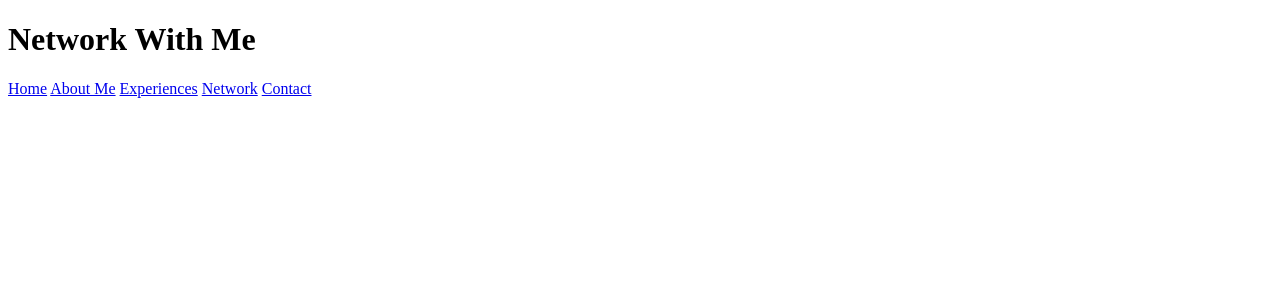
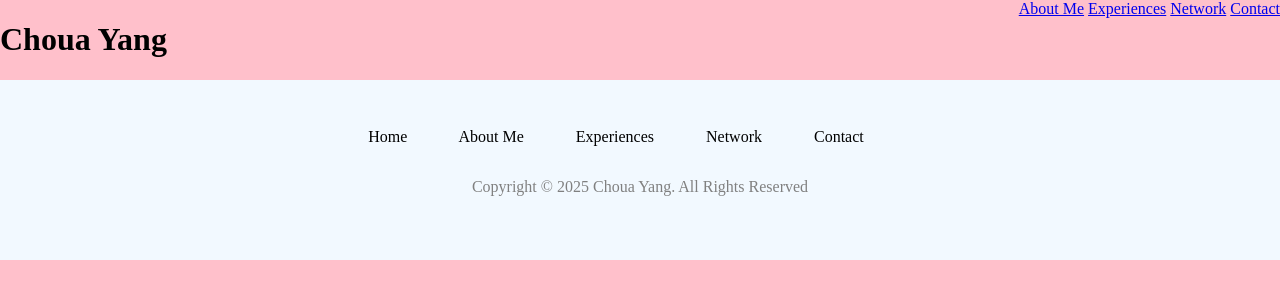
Before and after one commit to Khaun02/choua-portfolio-site, a plain HTML site: page network.html in a window 1280 px wide. Drawn offline with Linux system fonts and the light colour scheme.

Commit message:
update: reformatted the code skeleton for the rest of the website
- fixed header for all pages
- fixed footer for all pages
- linked main.css to all pages and their respective css file to html file

```diff
--- a/network.html
+++ b/network.html
@@ -8,27 +8,44 @@
 <head>
     <title>title goes here</title>
     <meta charset="UTF-8">
+    <link rel="stylesheet" href="styleSheets/main.css">
+    <link rel="stylesheet" href="styleSheets/network.css">
 </head>
 
 <body>
 
     <header>
+        <h1>Choua Yang</h1>
 
-        <h1>Network With Me</h1>
-
-        <nav>
-            <a href="index.html">Home</a>
-            <a href="about.html">About Me</a>
-            <a href="experiences.html">Experiences</a>
-            <a href="network.html">Network</a>
-            <a href="contact.html">Contact</a>
-        </nav>
+        <div class="nav-bar">
+            <nav>
+                <a href="about.html">About Me</a>
+                <a href="experiences.html">Experiences</a>
+                <a href="network.html">Network</a>
+                <a href="contact.html">Contact</a>
+            </nav>
+        </div>
     </header>
 
     <main>
     </main>
 
     <footer>
+
+        <div class="footer-nav">
+
+            <nav>
+                <a href="index.html">Home</a>
+                <a href="about.html">About Me</a>
+                <a href="experiences.html">Experiences</a>
+                <a href="network.html">Network</a>
+                <a href="contact.html">Contact</a>
+            </nav>
+        </div>
+
+        <div class="footer-copyright">
+            <p>Copyright &copy; 2025 Choua Yang.  All Rights Reserved</p>
+        </div>
     </footer>
 
 </body>
--- a/styleSheets/main.css
+++ b/styleSheets/main.css
@@ -3,6 +3,10 @@
     04/09/2025
 */
 
+body {
+    margin: 0;
+    padding: 0;
+}
 /* header css */
 header {
     display: flex;
```
Also changed, not shown: about.html (+25 -8 lines), contact.html (+19 -1 lines), experiences.html (+26 -9 lines), index.html (+0 -4 lines).
